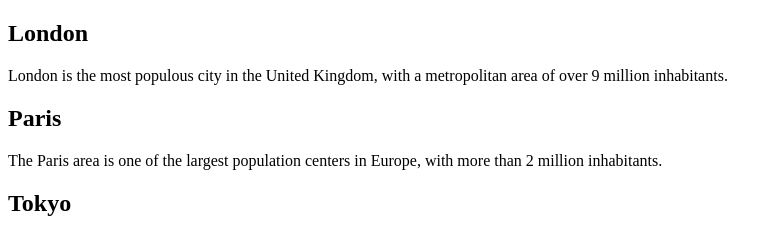
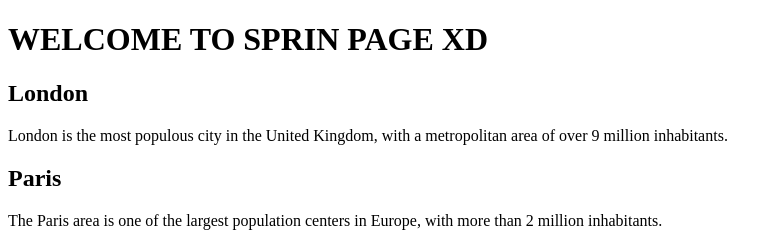
Before and after one commit to SprinDev/orugang.github.io, a plain HTML site: page index.html in a window 1280 px wide. Shown: the top 233 px of the page, without its empty margins (0-779 px from the left). Drawn offline with Linux system fonts and the light colour scheme.

Commit message:
Update index.html

```diff
--- a/index.html
+++ b/index.html
@@ -11,6 +11,7 @@
     <link rel="manifest" href="/Icons/site.webmanifest">
 </head>
 <body>
+                                              <h1> WELCOME TO SPRIN PAGE XD</h1>
  <div class="w3-container">
   <h2>London</h2>
   <p>London is the most populous city in the United Kingdom,
```
